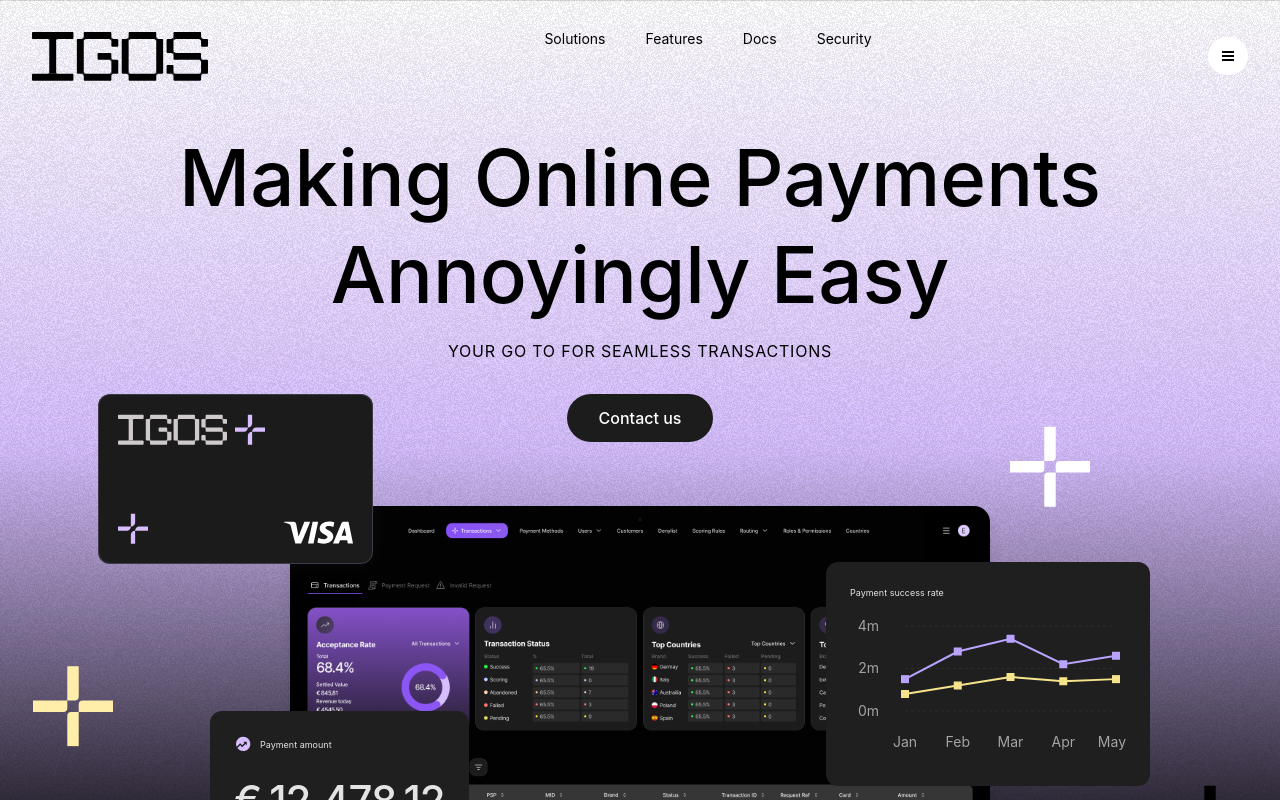
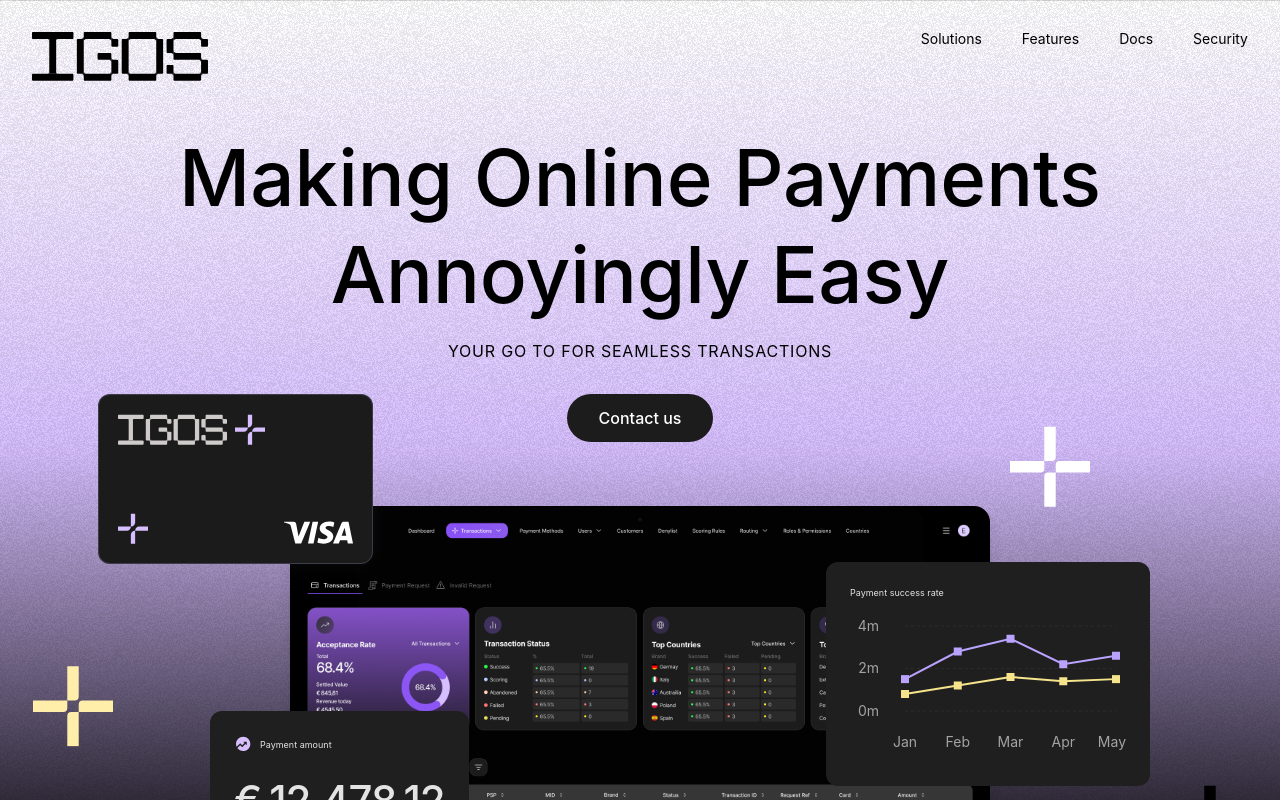
Before and after one commit to CloudDreamXX/igos-lp, a React (Vite) app: page / in a window 1280 px wide. Shown: the top 800 px of the page. Built offline with nearby package versions, Linux system fonts and the light colour scheme.

Commit message:
fix burger

```diff
--- a/src/widgets/HeroSection/index.tsx
+++ b/src/widgets/HeroSection/index.tsx
@@ -42,7 +42,7 @@
           </a>
         </div>
 
-        <div className="flex items-center">
+        <div className="md:hidden flex items-center">
           <button className=" bg-white rounded-full flex flex-col items-center justify-center gap-[2px] p-3.5 hover:cursor-pointer hover:shadow-">
             <span className="block w-3 h-[2px] bg-black"></span>
             <span className="block w-3 h-[2px] bg-black"></span>
```
